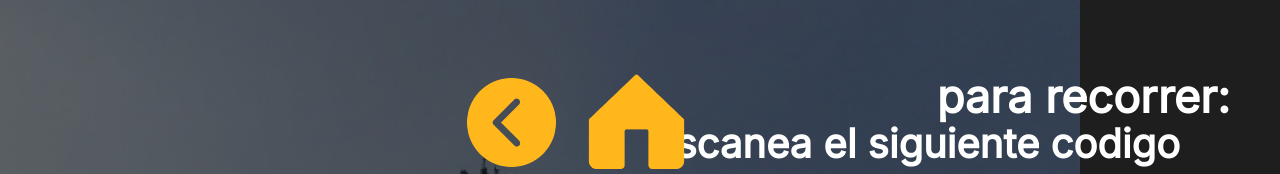
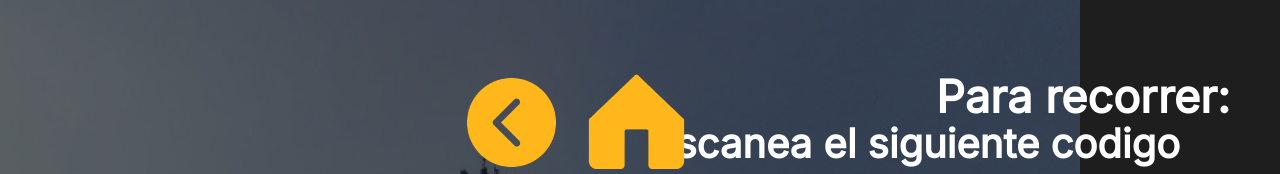
Before and after one commit to cittavaras/front-totem, a React (Create React App) app: page /inicio/tour/1 in a window 1280 px wide. Shown: the part 260-434 px from the top of the page. Built offline with nearby package versions, Linux system fonts and the light colour scheme; no server answers; a web font is replaced by a local one; what react-idle-timer would draw is missing.

Commit message:
cargar datos

```diff
--- a/src/components/tour-virtual/VistaTour.jsx
+++ b/src/components/tour-virtual/VistaTour.jsx
@@ -38,7 +38,7 @@ export const VistaTour = () => {
                 setposition={setposition}
             />
               <h1 className="Escanea">Escanea el siguiente codigo </h1>
-              <h1 className="para">para recorrer: </h1>
+              <h1 className="para">Para recorrer: </h1>
             <img className='toti' src={totiTour} />
             <div className='imagenes'>
                 <Boton className='font' onClick={handleAddCategory} >Continuar</Boton>
```
